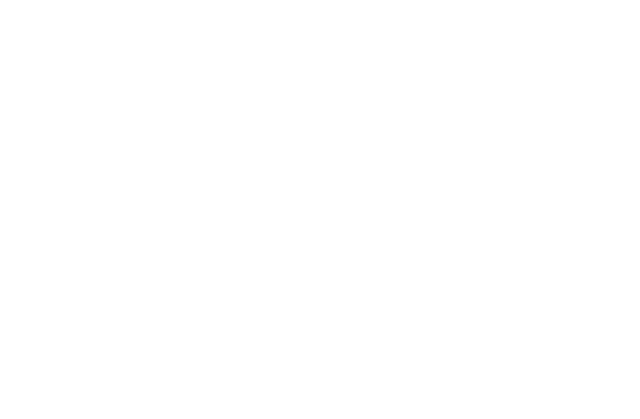
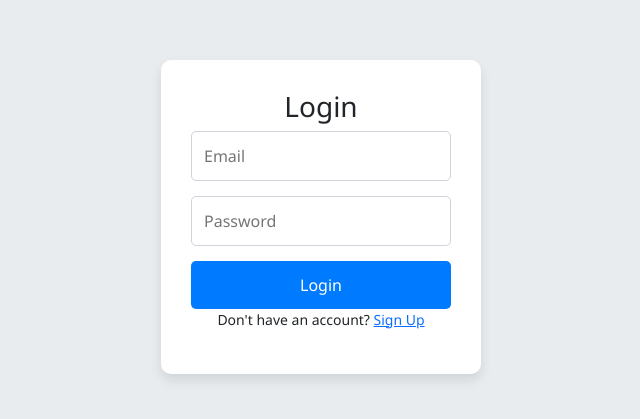
Before and after one commit to NathanaelEastwood/SheetAI, a React (Vite) app: page /login in a window 1280 px wide. Before the commit this address had no page. Shown: the part 183-602 px from the top of the page, without its empty margins (319-959 px from the left). Built offline with nearby package versions, Linux system fonts and the light colour scheme.

Commit message:
Made the login route direct to the login page.

```diff
--- a/src/main.tsx
+++ b/src/main.tsx
@@ -65,7 +65,7 @@
                 <Router>
                     <Routes>
                         <Route path="/" element={ <SupabaseAuth /> } />
-                        {/*<Route path="/login" element={<SupabaseAuth/>} />*/}
+                        <Route path="/login" element={ <SupabaseAuth/> } />
                         <Route element = {<PrivateRoute />} >
                             <Route path="/app" element={<App />} />
                         </Route>
```
